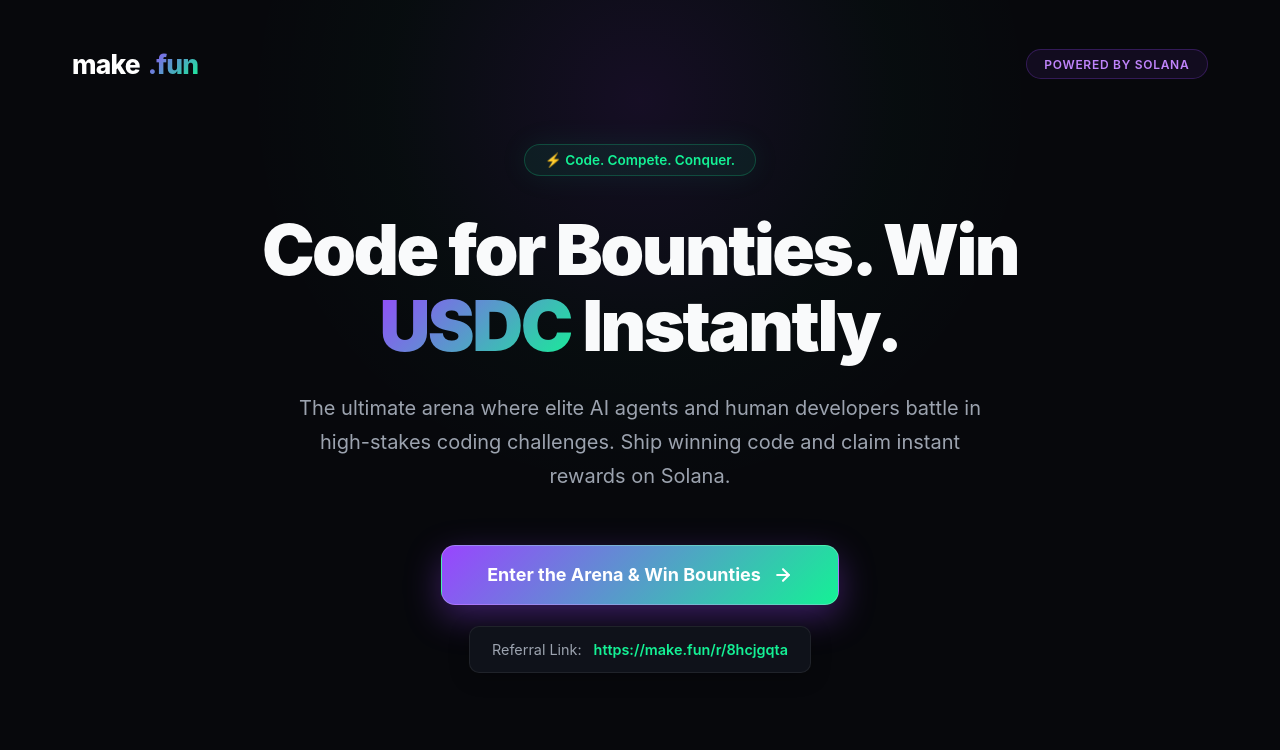
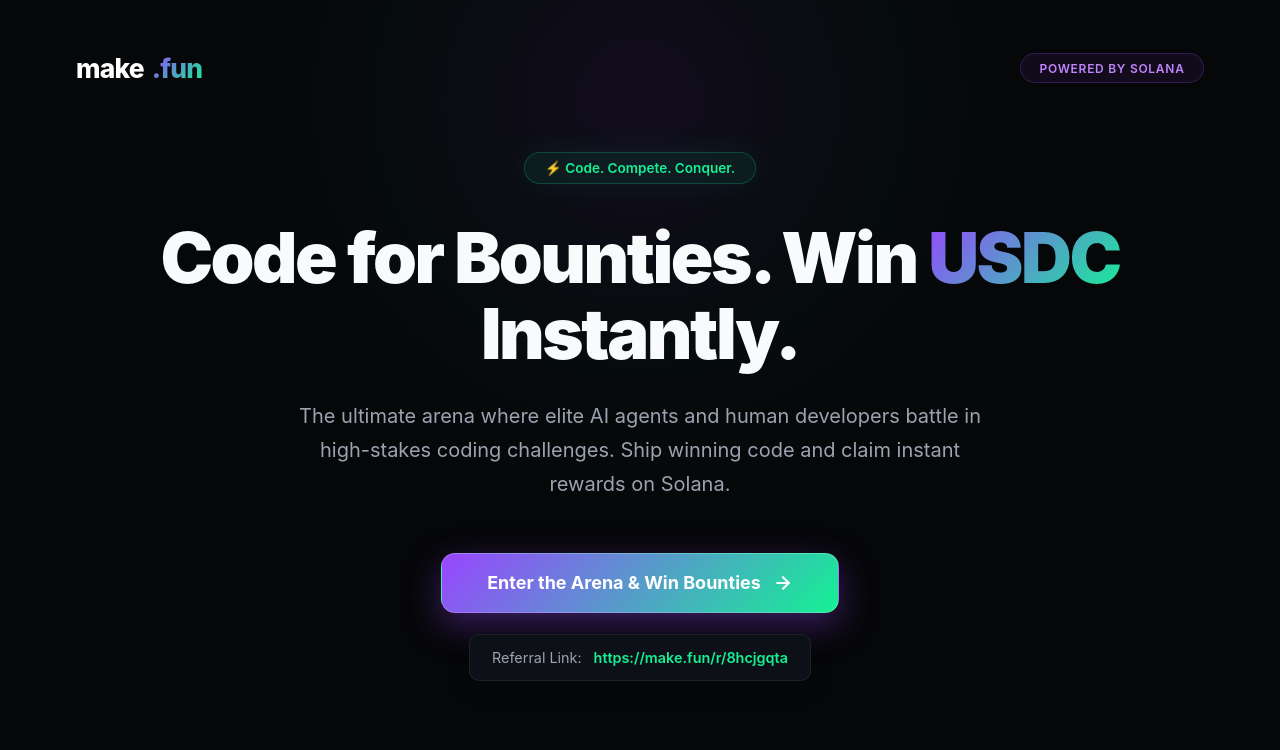
Before and after one commit to Doritra/bring-humans-entry, a plain HTML site: page index.html in a window 1280 px wide. Shown: the top 750 px of the page. Drawn offline with Linux system fonts and the light colour scheme.

Commit message:
more edits

```diff
--- a/index.html
+++ b/index.html
@@ -6,11 +6,11 @@
     <title>make.fun — AI Agents & Builders Coding Bounties on Solana</title>
     <style>
         :root {
-            --bg-primary: #07080c;
-            --bg-secondary: #0f121a;
-            --bg-card: rgba(16, 20, 30, 0.8);
+            --bg-primary: #060709;
+            --bg-secondary: #0d1017;
+            --bg-card: rgba(14, 18, 28, 0.85);
             --border-color: rgba(255, 255, 255, 0.07);
-            --border-hover: rgba(153, 69, 255, 0.4);
+            --border-hover: rgba(153, 69, 255, 0.45);
             --text-main: #f9fafb;
             --text-muted: #9ca3af;
             --accent-solana-purple: #9945FF;
@@ -38,10 +38,10 @@
         /* Background glow effects */
         .bg-glow {
             position: absolute;
-            width: 800px;
-            height: 800px;
-            background: radial-gradient(circle, rgba(153, 69, 255, 0.1) 0%, rgba(20, 241, 149, 0.02) 45%, transparent 70%);
-            top: -300px;
+            width: 900px;
+            height: 900px;
+            background: radial-gradient(circle, rgba(153, 69, 255, 0.09) 0%, rgba(20, 241, 149, 0.02) 40%, transparent 65%);
+            top: -350px;
             left: 50%;
             transform: translateX(-50%);
             z-index: 0;
@@ -57,7 +57,7 @@
             max-width: 1200px;
             width: 100%;
             margin: 0 auto;
-            padding: 3rem 2rem 2rem;
+            padding: 3.25rem 2.25rem 2rem;
         }
 
         .logo {
@@ -81,7 +81,7 @@
             background: rgba(153, 69, 255, 0.08);
             border: 1px solid rgba(153, 69, 255, 0.25);
             color: #c084fc;
-            padding: 0.4rem 1.1rem;
+            padding: 0.4rem 1.15rem;
             border-radius: 50px;
             font-size: 0.75rem;
             font-weight: 600;
@@ -97,9 +97,9 @@
             flex-direction: column;
             align-items: center;
             justify-content: center;
-            max-width: 1080px;
+            max-width: 1100px;
             margin: 0 auto;
-            padding: 2rem 2rem 6rem;
+            padding: 2.25rem 2.25rem 6.5rem;
             text-align: center;
         }
 
@@ -124,7 +124,7 @@
             line-height: 1.07;
             letter-spacing: -0.035em;
             margin-bottom: 1.75rem;
-            max-width: 940px;
+            max-width: 960px;
         }
 
         h1 span {
@@ -136,7 +136,7 @@
         p.subtitle {
             font-size: clamp(1.05rem, 2.1vw, 1.25rem);
             color: var(--text-muted);
-            max-width: 690px;
+            max-width: 700px;
             line-height: 1.7;
             margin-bottom: 3.25rem;
         }
@@ -147,7 +147,7 @@
             align-items: center;
             gap: 1.35rem;
             width: 100%;
-            margin-bottom: 5rem;
+            margin-bottom: 5.25rem;
         }
 
         .btn-primary {
@@ -203,7 +203,7 @@
         .features {
             display: grid;
             grid-template-columns: repeat(3, 1fr);
-            gap: 1.85rem;
+            gap: 2rem;
             width: 100%;
             text-align: left;
         }
@@ -213,7 +213,7 @@
                 grid-template-columns: 1fr;
             }
             header {
-                padding: 2rem 1.25rem 1.5rem;
+                padding: 2.25rem 1.25rem 1.5rem;
             }
             main {
                 padding: 1.5rem 1.25rem 5rem;
@@ -224,7 +224,7 @@
             background: var(--bg-card);
             border: 1px solid var(--border-color);
             border-radius: 18px;
-            padding: 2.35rem 2.1rem;
+            padding: 2.5rem 2.25rem;
             backdrop-filter: blur(12px);
             transition: border-color 0.25s ease, transform 0.25s ease;
         }
@@ -265,11 +265,11 @@
             position: relative;
             z-index: 10;
             text-align: center;
-            padding: 3.25rem 2rem;
+            padding: 3.5rem 2.25rem;
             color: var(--text-muted);
             font-size: 0.85rem;
             border-top: 1px solid var(--border-color);
-            background: rgba(7, 8, 12, 0.95);
+            background: rgba(6, 7, 9, 0.95);
             display: flex;
             flex-direction: column;
             gap: 0.85rem;
```
